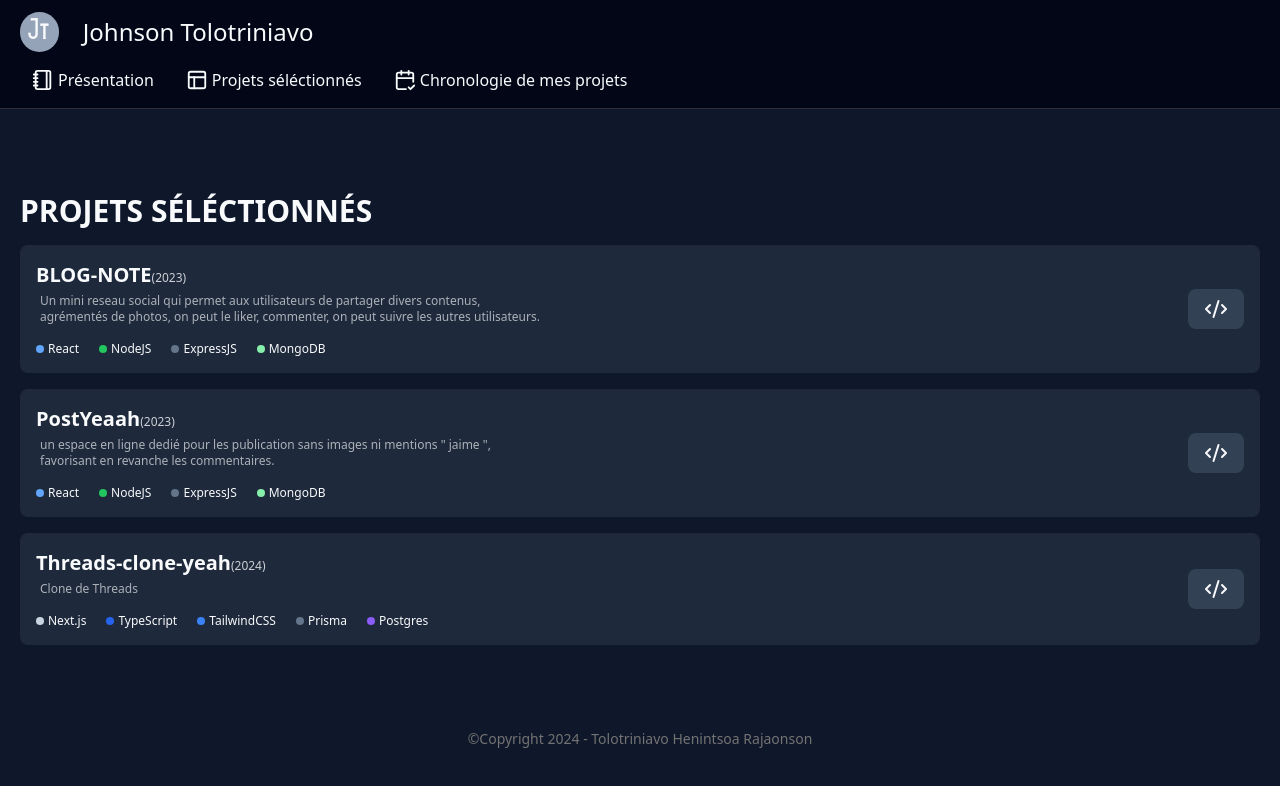
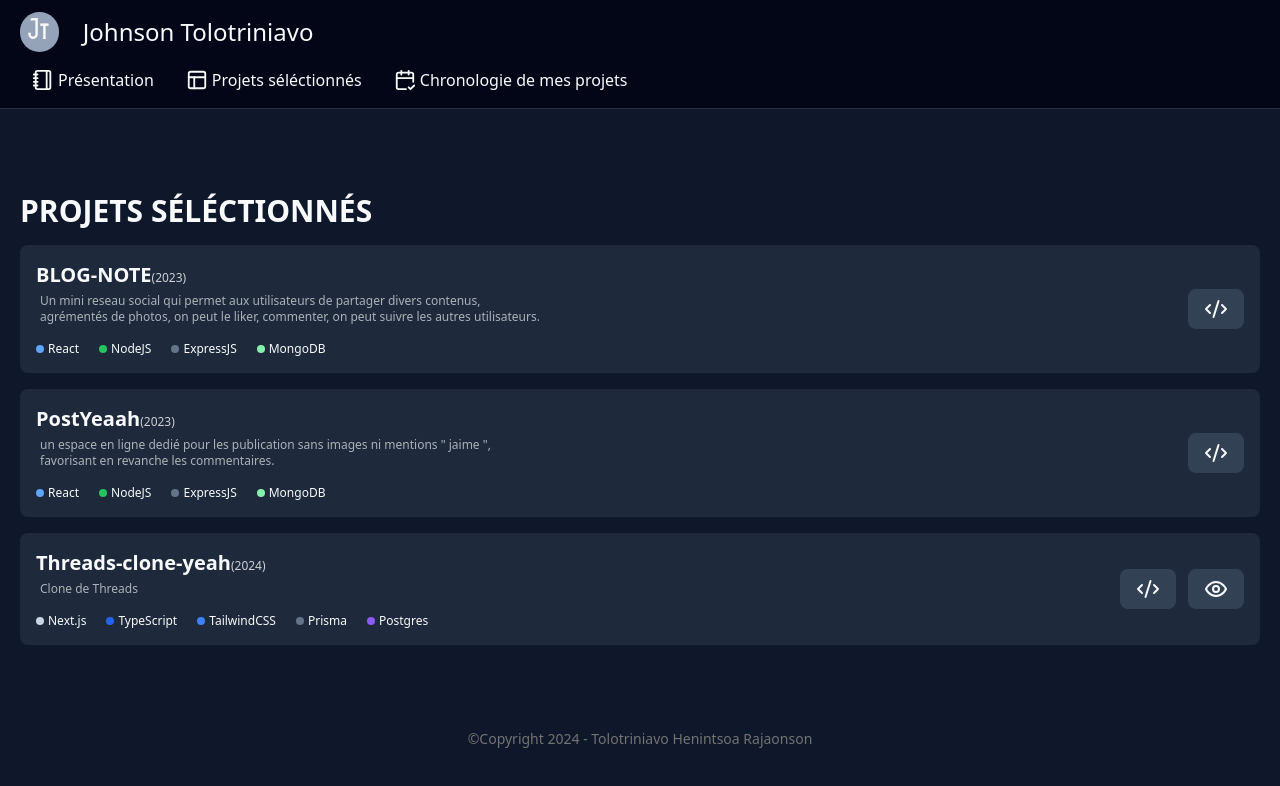
Before and after one commit to RaNiiJohnson/Portfolio-TolotriniavoJohnson, a Next.js app: page /components/Projects in a window 1280 px wide. Shown: the top 786 px of the page. Built offline with nearby package versions, Linux system fonts and the light colour scheme.

Commit message:
update link

```diff
--- a/app/components/Projects/page.tsx
+++ b/app/components/Projects/page.tsx
@@ -1,4 +1,4 @@
-import { Code2 } from "lucide-react";
+import { Code2, Eye } from "lucide-react";
 import Link from "next/link";
 
 export default function Projects() {
@@ -111,13 +111,20 @@ export default function Projects() {
             </div>
           </div>
         </section>
-        <Link
-          href="https://github.com/RaNiiJohnson/threads-clone-yeah"
-          target="_blank"
-          className="bg-slate-700 sm:py-2 sm:px-4 py-1 px-2 rounded-lg cursor-pointer hover:bg-blue-600 transition-all"
-        >
-          <Code2 />
-        </Link>
+        <div className="flex flex-col sm:flex-row gap-2">
+          <Link
+            href="https://github.com/RaNiiJohnson/threads-clone-yeah"
+            className="bg-slate-700   sm:py-2 sm:px-4 py-1 px-2 ml-1 rounded-lg cursor-pointer hover:bg-blue-600 transition-all"
+          >
+            <Code2 />
+          </Link>
+          <Link
+            href="https://threads-clone-yeah.vercel.app/"
+            className="bg-slate-700   sm:py-2 sm:px-4 py-1 px-2 ml-1 rounded-lg cursor-pointer hover:bg-orange-700 transition-all"
+          >
+            <Eye />
+          </Link>
+        </div>
       </div>
     </div>
   );
```
Also changed, not shown: app/components/Header/page.tsx (+1 -6 lines).
